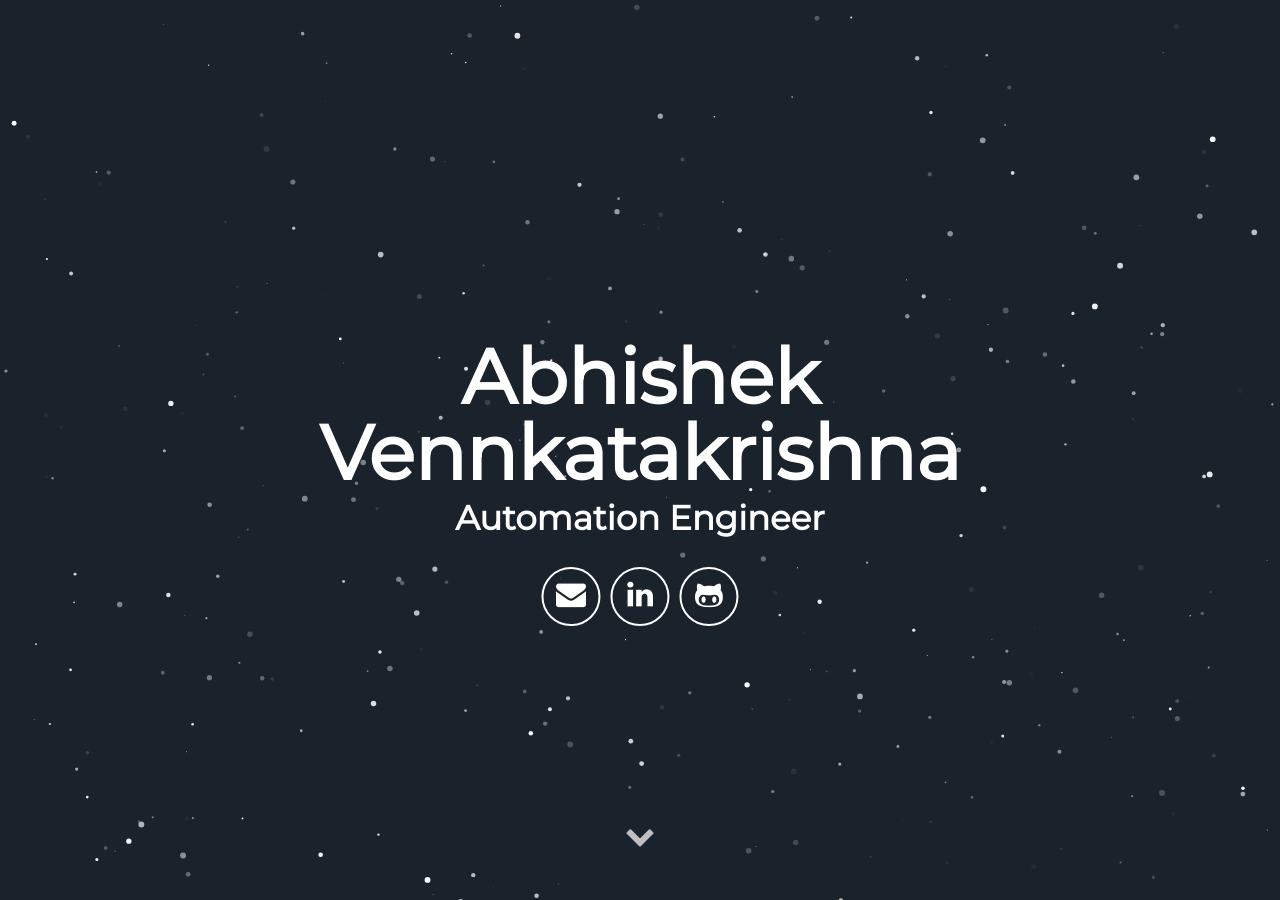
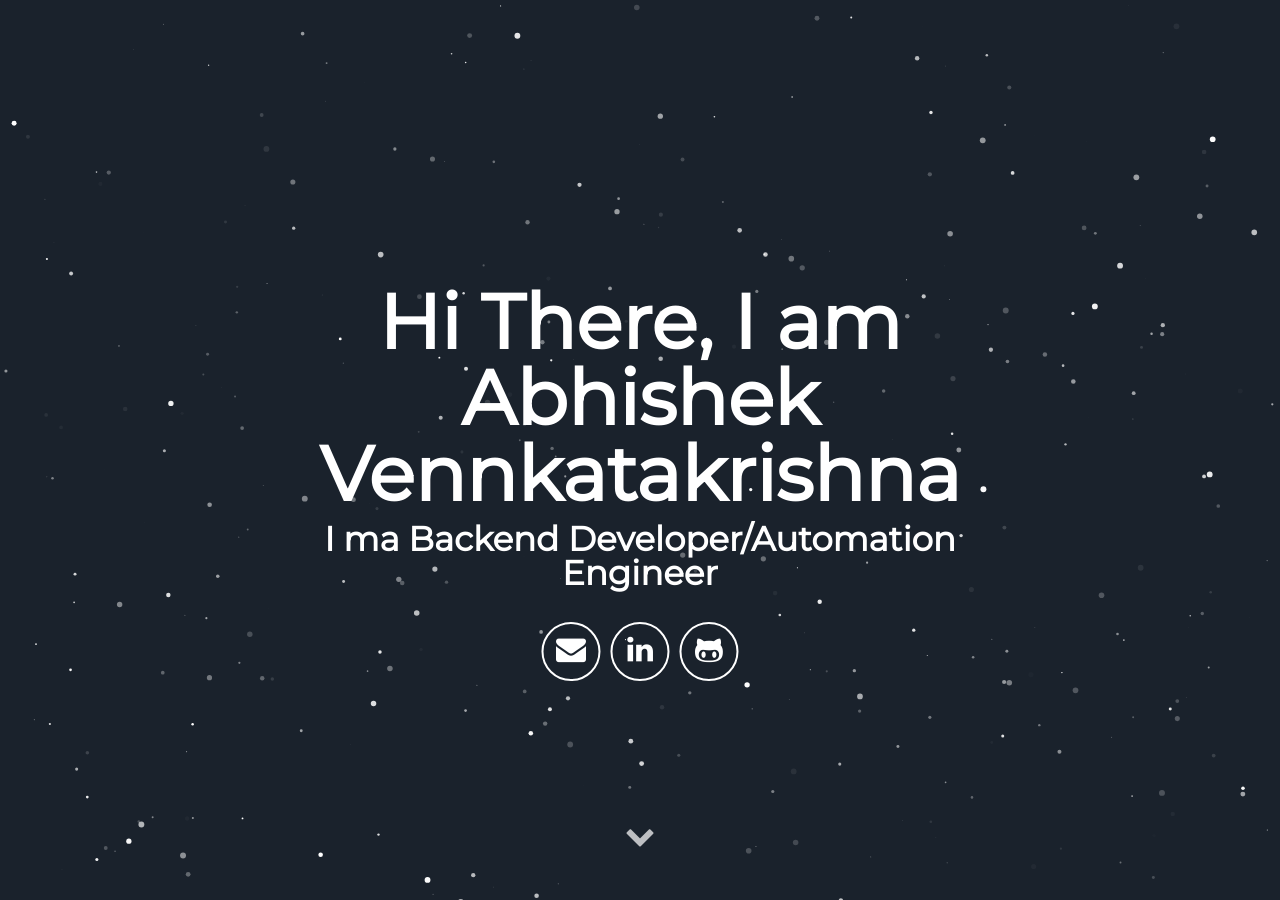
Before and after one commit to vabhishek6/vabhishek6.github.io, a Jekyll site: the page built from index.html, in a window 1280 px wide and 900 px high. Built offline with Jekyll 4.4.1, drawn with Linux system fonts in a browser that asks for light colours; some web fonts are replaced.

Commit message:
Update _config.yml

```diff
--- a/_config.yml
+++ b/_config.yml
@@ -5,9 +5,9 @@ description: Resume
 # url: "localhost:3000" # the base hostname & protocol for your site e.g. http://willianjusten.com.br
 
 # User settings
-username: Abhishek Vennkatakrishna
+username: Hi There, I am Abhishek Vennkatakrishna
 user_description: Freindly Neighbourhood Coding Wizard ! 😊
-user_title: Automation Engineer
+user_title: I ma Backend Developer/Automation Engineer
 email: vabhishek6@gmail.com
 # twitter_username: lorem_ipsum
 # github_username:  lorem_ipsum
```
